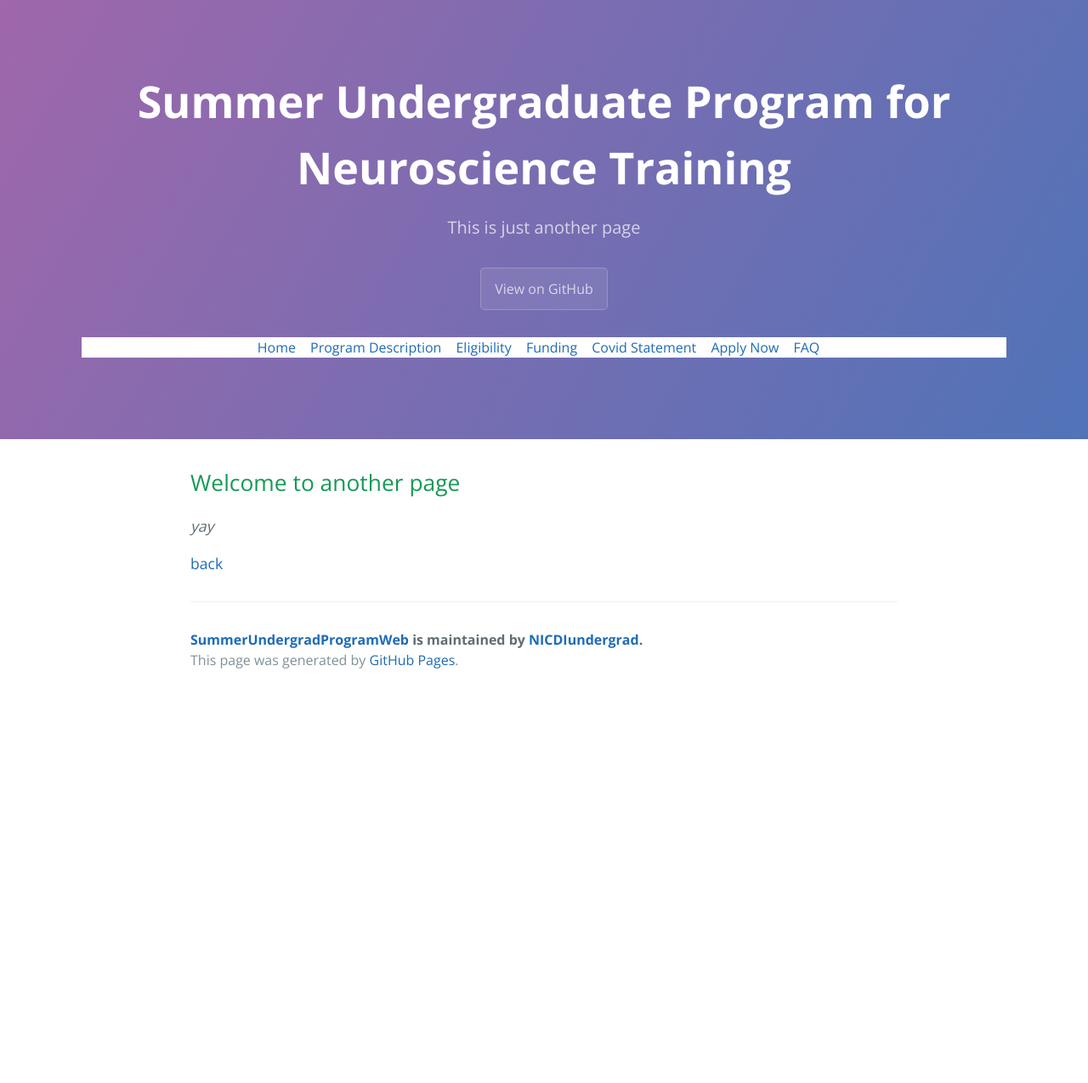
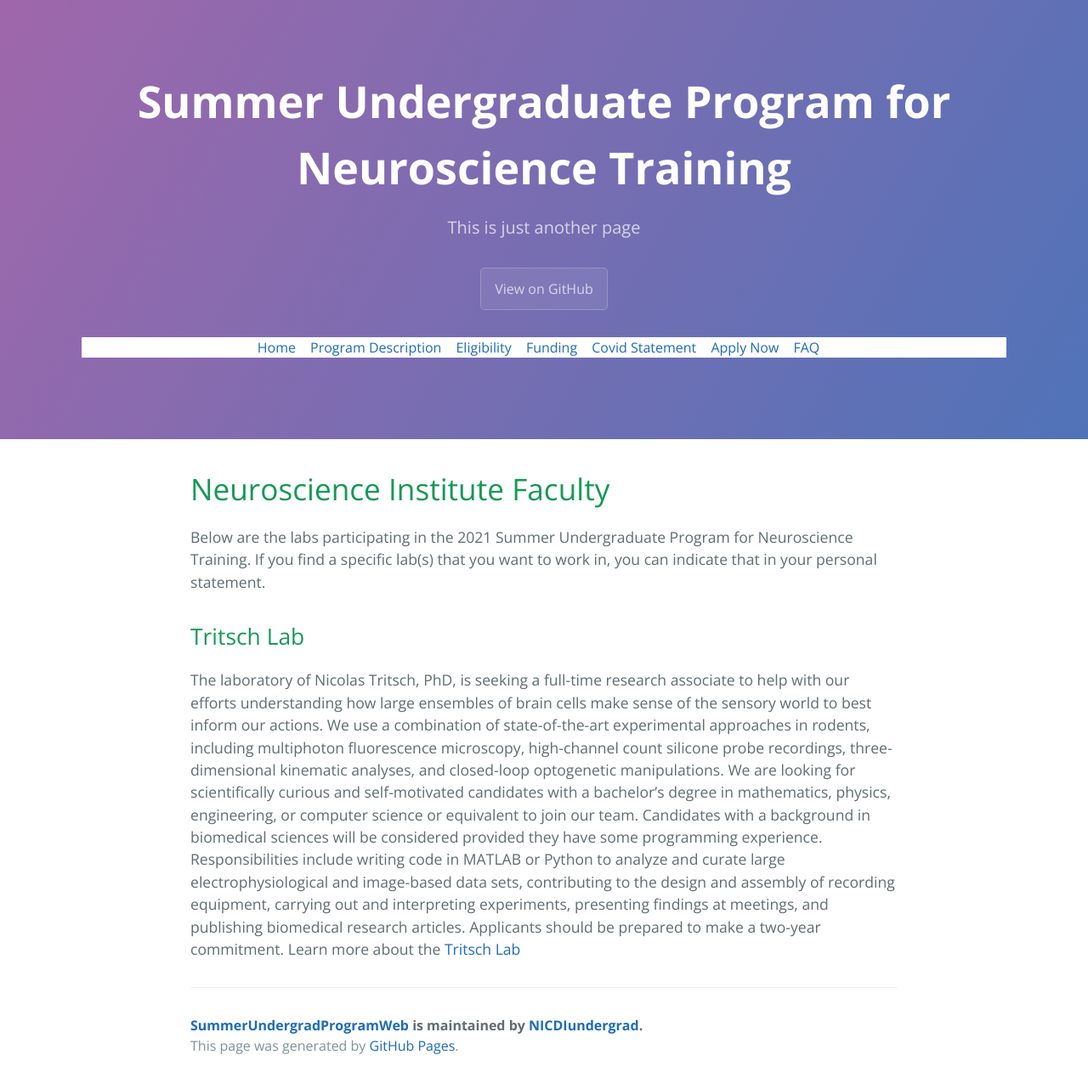
Before and after one commit to NICDIundergrad/SummerUndergradProgramWeb, a Jekyll site: the page built from another-page.md, in a window 1280 px wide. Shown: the whole page at 85% size. Built offline with Jekyll 4.4.1, drawn with Linux system fonts in a browser that asks for light colours; before the commit the page ends 900 px from its top, so only the background shows below that.

Commit message:
Update another-page.md

```diff
--- a/another-page.md
+++ b/another-page.md
@@ -4,8 +4,12 @@ title: Another page
 description: This is just another page
 ---
 
-## Welcome to another page
+# Neuroscience Institute Faculty
 
-_yay_
+Below are the labs participating in the 2021 Summer Undergraduate Program for Neuroscience Training. If you find a specific lab(s) that you want to work in, you can indicate that in your personal statement.
 
-[back](./)
+## Tritsch Lab
+
+
+
+The laboratory of Nicolas Tritsch, PhD, is seeking a full-time research associate to help with our efforts understanding how large ensembles of brain cells make sense of the sensory world to best inform our actions. We use a combination of state-of-the-art experimental approaches in rodents, including multiphoton fluorescence microscopy, high-channel count silicone probe recordings, three-dimensional kinematic analyses, and closed-loop optogenetic manipulations. We are looking for scientifically curious and self-motivated candidates with a bachelor’s degree in mathematics, physics, engineering, or computer science or equivalent to join our team. Candidates with a background in biomedical sciences will be considered provided they have some programming experience. Responsibilities include writing code in MATLAB or Python to analyze and curate large electrophysiological and image-based data sets, contributing to the design and assembly of recording equipment, carrying out and interpreting experiments, presenting findings at meetings, and publishing biomedical research articles. Applicants should be prepared to make a two-year commitment. Learn more about the [Tritsch Lab](https://www.tritschlab.org)
```
